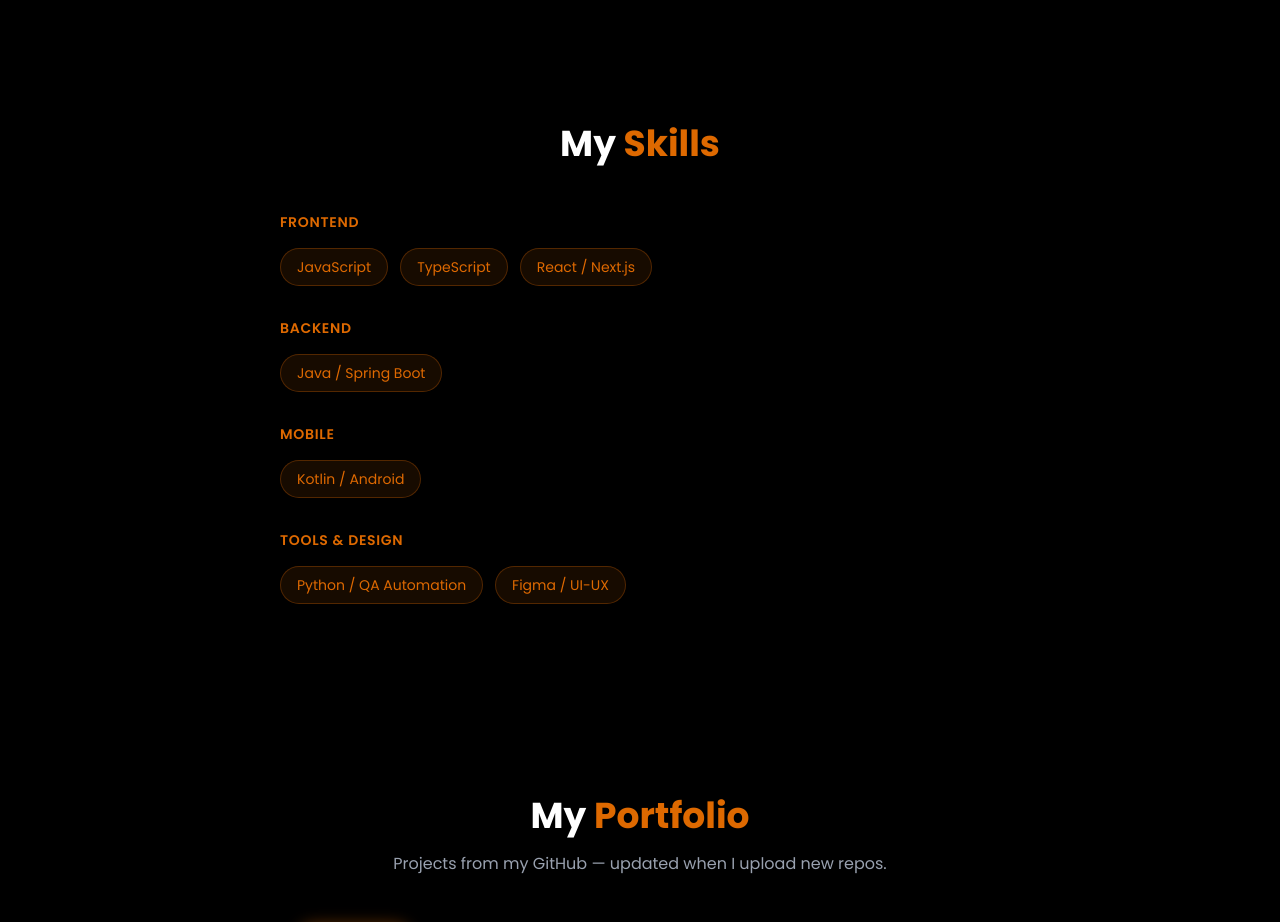
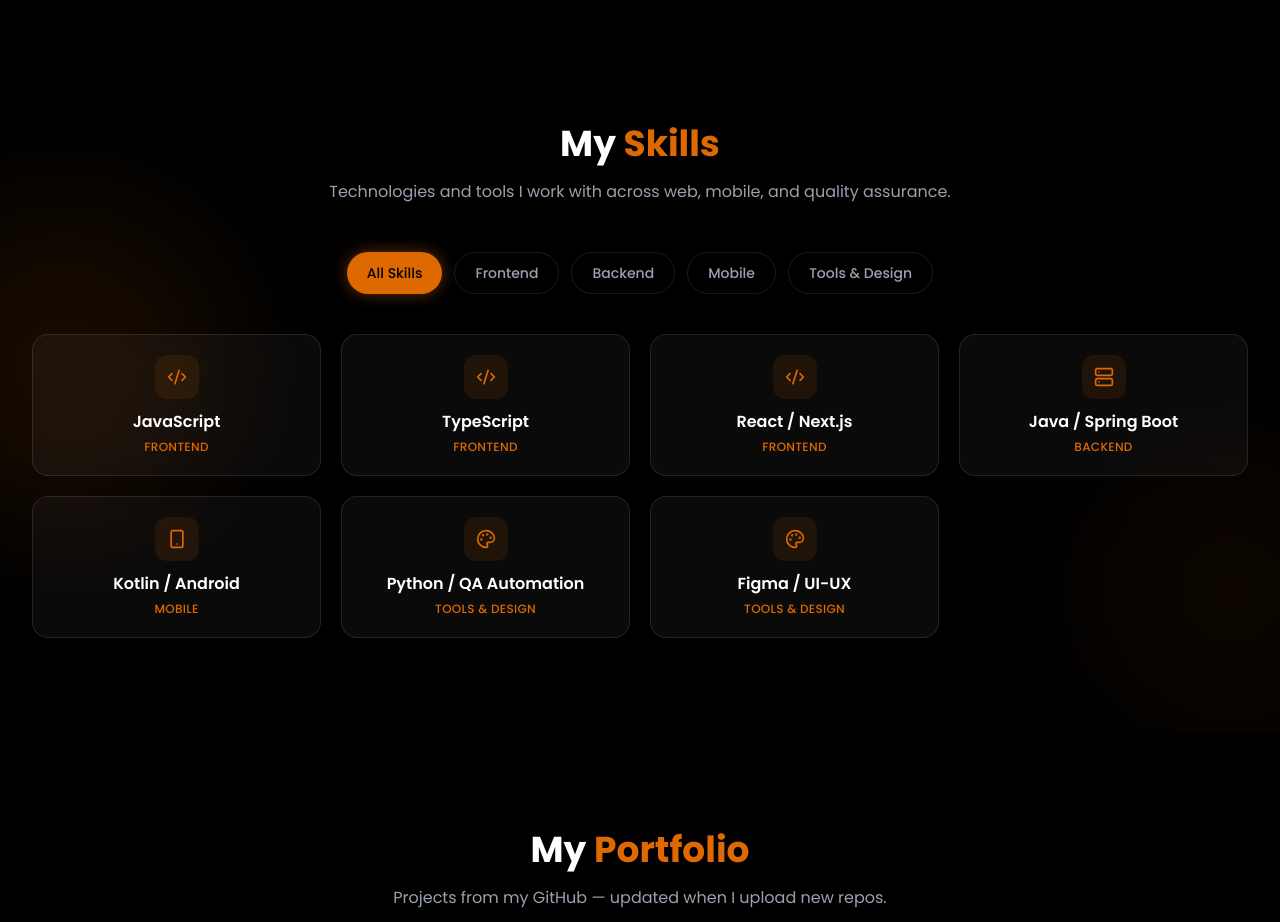
Before and after one commit to Sandusarani-Senadeera/Sandusarani-Senadeera-Portfolio, a Next.js app: page / in a window 1280 px wide. Shown: the part 2960-3882 px from the top of the page. Built offline with nearby package versions, Linux system fonts and the light colour scheme.

Commit message:
newchanges3

```diff
--- a/src/components/Skills.tsx
+++ b/src/components/Skills.tsx
@@ -1,46 +1,91 @@
 "use client";
 
-import { motion } from "framer-motion";
+import { useState } from "react";
+import { AnimatePresence, motion } from "framer-motion";
 import AnimatedSection from "./AnimatedSection";
 import SectionHeading from "./SectionHeading";
-import { skillCategories } from "@/data/skills";
+import { skillTabs, skills, type SkillCategoryId } from "@/data/skills";
 
 export default function Skills() {
+  const [activeTab, setActiveTab] = useState<SkillCategoryId | "all">("all");
+
+  const filtered =
+    activeTab === "all"
+      ? skills
+      : skills.filter((skill) => skill.category === activeTab);
+
   return (
-    <section id="skills" className="py-24">
-      <div className="mx-auto max-w-3xl px-6">
+    <section id="skills" className="relative overflow-hidden py-16 sm:py-20 lg:py-24">
+      <div
+        className="pointer-events-none absolute -left-24 top-1/4 h-64 w-64 rounded-full bg-brand-orange/10 blur-3xl sm:h-80 sm:w-80"
+        aria-hidden
+      />
+      <div
+        className="pointer-events-none absolute -right-24 bottom-0 h-56 w-56 rounded-full bg-brand-orange/5 blur-3xl sm:h-72 sm:w-72"
+        aria-hidden
+      />
+
+      <div className="relative mx-auto max-w-7xl px-4 sm:px-6 lg:px-8">
         <AnimatedSection>
-          <SectionHeading title="My" highlight="Skills" />
+          <SectionHeading
+            title="My"
+            highlight="Skills"
+            subtitle="Technologies and tools I work with across web, mobile, and quality assurance."
+          />
         </AnimatedSection>
 
         <AnimatedSection delay={0.1}>
-          <div className="space-y-8">
-            {skillCategories.map((category, categoryIndex) => (
-              <div key={category.title}>
-                <h3 className="mb-4 text-sm font-semibold tracking-wider text-brand-orange uppercase">
-                  {category.title}
-                </h3>
-                <div className="flex flex-wrap gap-3">
-                  {category.skills.map((skill, index) => (
-                    <motion.span
-                      key={skill}
-                      initial={{ opacity: 0, scale: 0.8 }}
-                      whileInView={{ opacity: 1, scale: 1 }}
-                      viewport={{ once: true }}
-                      transition={{
-                        delay: 0.05 * (categoryIndex * 3 + index),
-                      }}
-                      whileHover={{ scale: 1.08, y: -2 }}
-                      className="rounded-full border border-brand-orange/30 bg-brand-orange/10 px-4 py-2 text-sm text-brand-orange"
-                    >
-                      {skill}
-                    </motion.span>
-                  ))}
-                </div>
-              </div>
-            ))}
+          <div className="-mx-4 mb-8 overflow-x-auto px-4 sm:mx-0 sm:mb-10 sm:overflow-visible sm:px-0">
+            <div className="flex min-w-max justify-start gap-2 sm:min-w-0 sm:flex-wrap sm:justify-center sm:gap-3">
+              {skillTabs.map((tab) => (
+                <motion.button
+                  key={tab.id}
+                  type="button"
+                  onClick={() => setActiveTab(tab.id)}
+                  whileHover={{ scale: 1.04 }}
+                  whileTap={{ scale: 0.96 }}
+                  className={`shrink-0 rounded-full px-4 py-2 text-xs font-medium transition-colors sm:px-5 sm:py-2.5 sm:text-sm ${
+                    activeTab === tab.id
+                      ? "bg-brand-orange text-black shadow-glow-orange-sm"
+                      : "border border-white/10 text-gray-400 hover:border-brand-orange/40 hover:text-white"
+                  }`}
+                >
+                  {tab.label}
+                </motion.button>
+              ))}
+            </div>
           </div>
         </AnimatedSection>
+
+        <motion.div
+          layout
+          className="grid grid-cols-2 gap-3 sm:grid-cols-3 sm:gap-4 lg:grid-cols-4 lg:gap-5"
+        >
+          <AnimatePresence mode="popLayout">
+            {filtered.map((skill, index) => (
+              <motion.div
+                key={skill.name}
+                layout
+                initial={{ opacity: 0, scale: 0.92, y: 12 }}
+                animate={{ opacity: 1, scale: 1, y: 0 }}
+                exit={{ opacity: 0, scale: 0.92, y: -8 }}
+                transition={{ duration: 0.25, delay: index * 0.04 }}
+                whileHover={{ y: -6 }}
+                className="group flex min-h-[110px] flex-col items-center justify-center rounded-2xl border border-white/10 bg-white/[0.04] p-4 text-center backdrop-blur-sm transition-colors hover:border-brand-orange/40 sm:min-h-[128px] sm:p-5"
+              >
+                <div className="mb-3 flex h-10 w-10 items-center justify-center rounded-xl bg-brand-orange/10 text-brand-orange transition-colors group-hover:bg-brand-orange group-hover:text-black sm:h-11 sm:w-11">
+                  <skill.icon className="h-5 w-5" />
+                </div>
+                <p className="text-sm font-semibold leading-snug text-white sm:text-base">
+                  {skill.name}
+                </p>
+                <p className="mt-1.5 text-[10px] font-medium tracking-wide text-brand-orange uppercase sm:text-xs">
+                  {skill.categoryLabel}
+                </p>
+              </motion.div>
+            ))}
+          </AnimatePresence>
+        </motion.div>
       </div>
     </section>
   );
--- a/src/data/skills.ts
+++ b/src/data/skills.ts
@@ -1,23 +1,71 @@
-export type SkillCategory = {
-  title: string;
-  skills: string[];
+import { Code2, Server, Smartphone, Palette } from "lucide-react";
+import type { LucideIcon } from "lucide-react";
+
+export type SkillCategoryId =
+  | "frontend"
+  | "backend"
+  | "mobile"
+  | "tools-design";
+
+export type Skill = {
+  name: string;
+  category: SkillCategoryId;
+  categoryLabel: string;
+  icon: LucideIcon;
 };
 
-export const skillCategories: SkillCategory[] = [
+export const skillTabs: {
+  id: SkillCategoryId | "all";
+  label: string;
+}[] = [
+  { id: "all", label: "All Skills" },
+  { id: "frontend", label: "Frontend" },
+  { id: "backend", label: "Backend" },
+  { id: "mobile", label: "Mobile" },
+  { id: "tools-design", label: "Tools & Design" },
+];
+
+export const skills: Skill[] = [
   {
-    title: "Frontend",
-    skills: ["JavaScript", "TypeScript", "React / Next.js"],
+    name: "JavaScript",
+    category: "frontend",
+    categoryLabel: "Frontend",
+    icon: Code2,
   },
   {
-    title: "Backend",
-    skills: ["Java / Spring Boot"],
+    name: "TypeScript",
+    category: "frontend",
+    categoryLabel: "Frontend",
+    icon: Code2,
   },
   {
-    title: "Mobile",
-    skills: ["Kotlin / Android"],
+    name: "React / Next.js",
+    category: "frontend",
+    categoryLabel: "Frontend",
+    icon: Code2,
   },
   {
-    title: "Tools & Design",
-    skills: ["Python / QA Automation", "Figma / UI-UX"],
+    name: "Java / Spring Boot",
+    category: "backend",
+    categoryLabel: "Backend",
+    icon: Server,
+  },
+  {
+    name: "Kotlin / Android",
+    category: "mobile",
+    categoryLabel: "Mobile",
+    icon: Smartphone,
+  },
+  {
+    name: "Python / QA Automation",
+    category: "tools-design",
+    categoryLabel: "Tools & Design",
+    icon: Palette,
+  },
+  {
+    name: "Figma / UI-UX",
+    category: "tools-design",
+    categoryLabel: "Tools & Design",
+    icon: Palette,
   },
 ];
```
